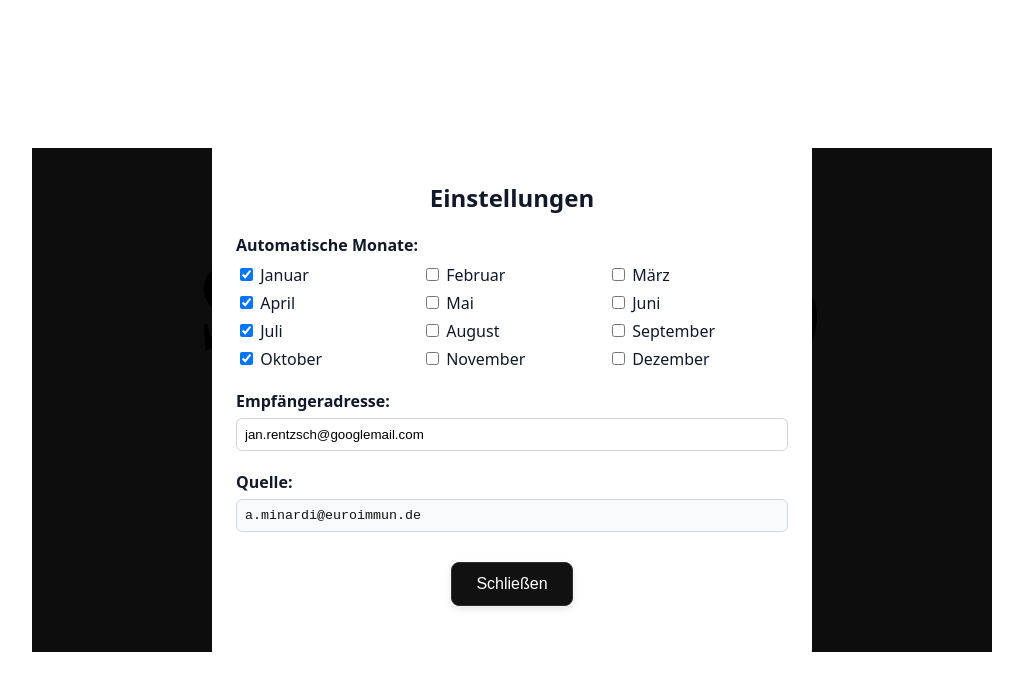
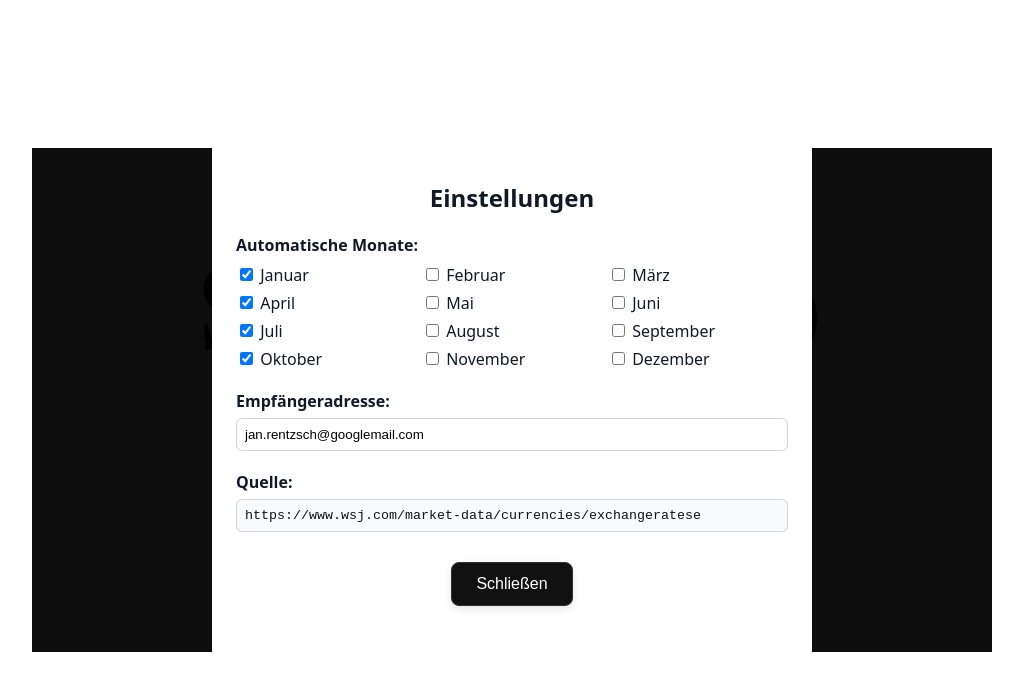
Before and after one commit to Snaefell18/qs4, a Next.js app: page / in a window 1280 px wide. Both pictures are taken after a click on the button "Einstellungen". Shown: the top 690 px of the page, without its empty margins (128-1151 px from the left). Built offline with nearby package versions, Linux system fonts and the light colour scheme.

Commit message:
Update page.js

```diff
--- a/app/page.js
+++ b/app/page.js
@@ -190,7 +190,7 @@ export default function Home() {
 <input
   type="text"
   readOnly
-  value="a.minardi@euroimmun.de"
+  value="https://www.wsj.com/market-data/currencies/exchangeratese"
   style={{
     width: "100%",
     padding: "8px",
```
